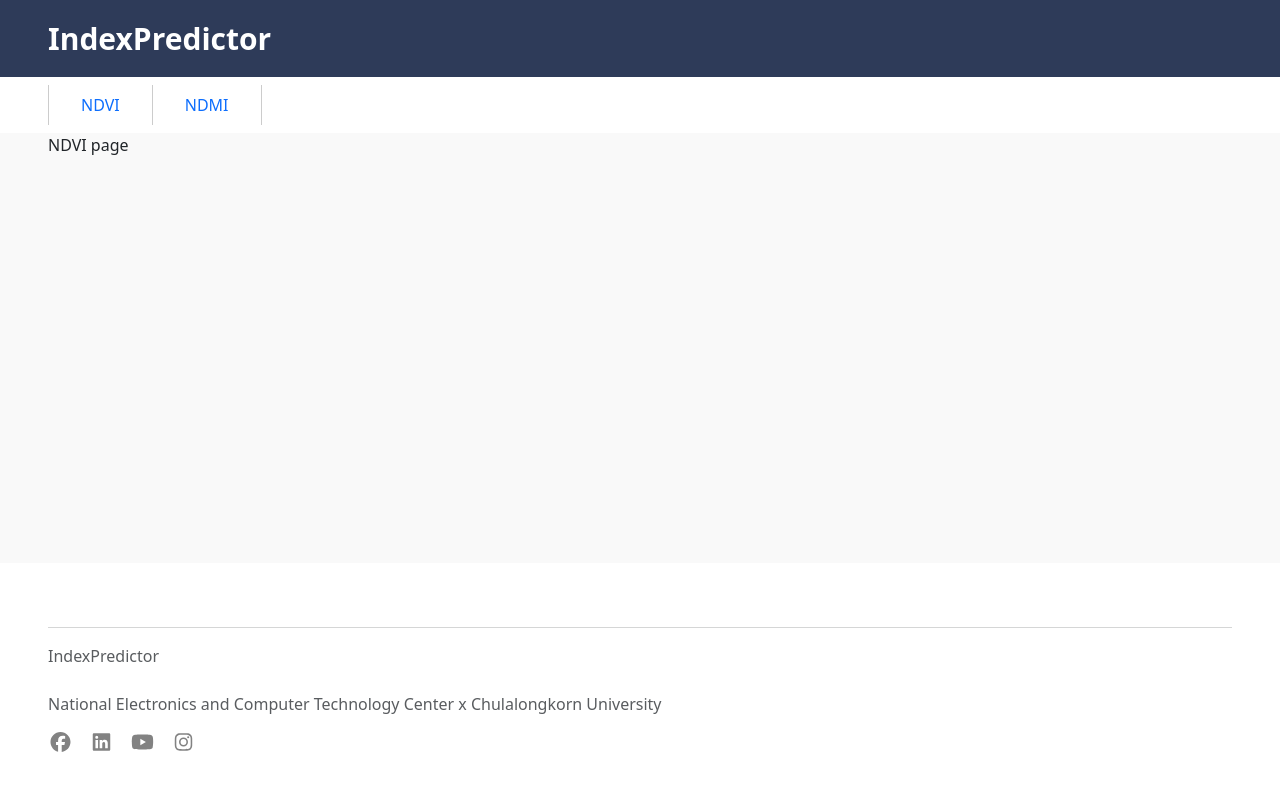
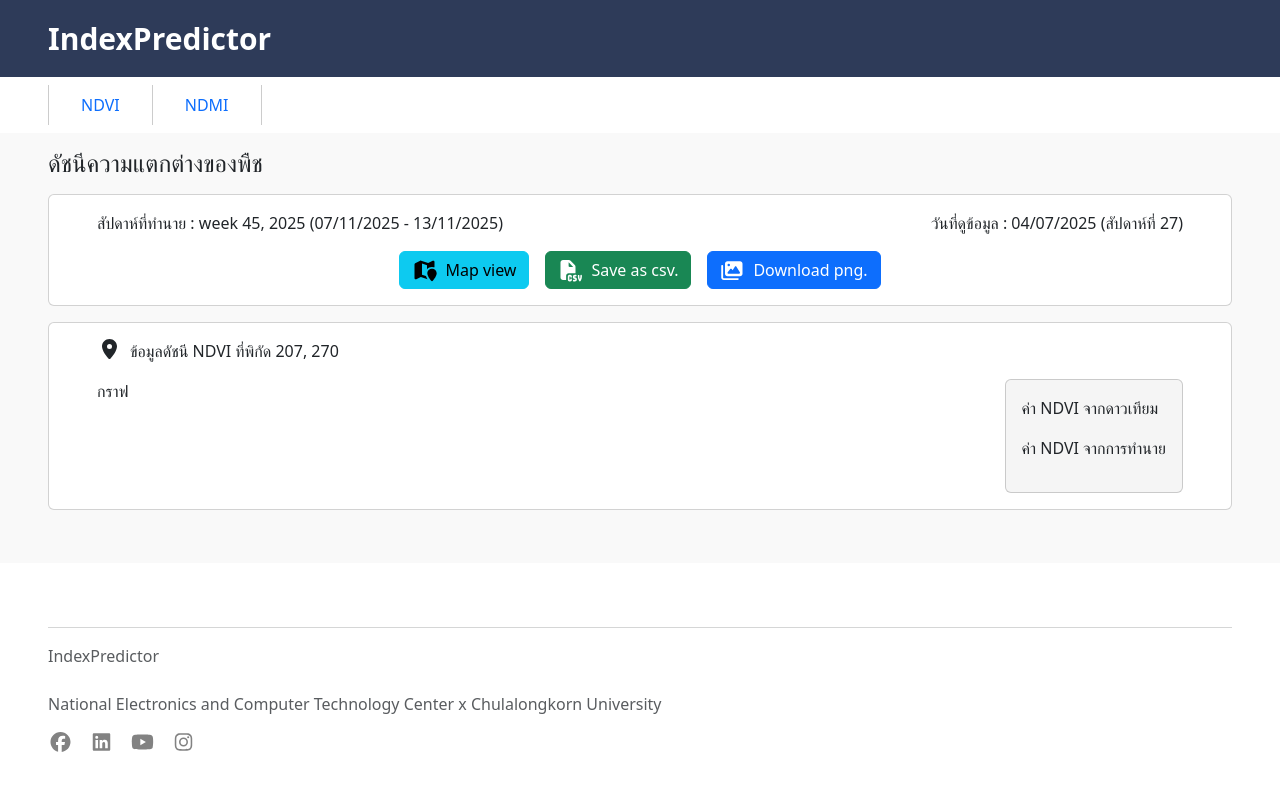
Before and after one commit to Ropocatsip/IndexPredictor, a Next.js app in the folder index-predictor/: page /predictor-detail/ndvi in a window 1280 px wide. Shown: the top 790 px of the page. Built offline with nearby package versions, Linux system fonts and the light colour scheme.

Commit message:
ตกแต่ง ndvi detail

```diff
--- a/index-predictor/app/globals.css
+++ b/index-predictor/app/globals.css
@@ -30,3 +30,7 @@
     border-left: 1px solid #ccc;
     border-right: 1px solid #ccc;
 }
+
+.card-index-detail {
+    background-color: #F5F5F5 !important;
+}
--- a/index-predictor/app/predictor-detail/ndvi/page.tsx
+++ b/index-predictor/app/predictor-detail/ndvi/page.tsx
@@ -1,7 +1,53 @@
+import Image from 'next/image';
+import { library } from '@fortawesome/fontawesome-svg-core';
+import { FontAwesomeIcon } from '@fortawesome/react-fontawesome';
+import { faImages, faFileCsv, faMapLocation, faLocationDot } from '@fortawesome/free-solid-svg-icons';
+
+library.add(faImages, faFileCsv, faMapLocation, faLocationDot);
+
 export default function NDVI() {
   return (
-    <div className="px-5">
-      NDVI page
+    <div className="px-5 py-3">
+      <h4>ดัชนีความแตกต่างของพืช</h4>
+      <div className="card d-flex flex-column mt-3" style={{ width: '100%' }}>
+        <div className="card-body d-flex flex-column px-5">
+          <div className='d-flex flex-row justify-content-between'>
+            <p>สัปดาห์ที่ทำนาย : week 45, 2025 (07/11/2025 - 13/11/2025)</p>
+            <p>วันที่ดูข้อมูล : 04/07/2025 (สัปดาห์ที่ 27)</p>
+          </div>
+          <div className='d-flex justify-content-center gap-3'>
+            <button type="button" className="btn btn-info">
+              <FontAwesomeIcon className='pe-2' icon="map-location" size="lg"></FontAwesomeIcon>
+              Map view
+            </button>
+            <button type="button" className="btn btn-success">
+              <FontAwesomeIcon className='pe-2' icon="file-csv" size="lg"></FontAwesomeIcon>
+              Save as csv.
+            </button>
+            <button type="button" className="btn btn-primary">
+              <FontAwesomeIcon className='pe-2' icon="images" size="lg"></FontAwesomeIcon>
+              Download png.
+            </button>
+          </div>
+        </div>
+      </div>
+      <div className="card d-flex flex-column mt-3" style={{ width: '100%' }}>
+        <div className="card-body d-flex flex-column px-5">
+          <div className='d-flex flex-row'>
+            <FontAwesomeIcon className='pe-2' icon="location-dot" size="lg"></FontAwesomeIcon>
+            <p>ข้อมูลดัชนี NDVI ที่พิกัด 207, 270 </p>
+          </div>
+          <div className='d-flex flex-row'>
+            <div>
+              <p>กราฟ</p>
+            </div>
+            <div className='card card-index-detail ms-auto p-3'>
+              <p>ค่า NDVI จากดาวเทียม</p>
+              <p>ค่า NDVI จากการทำนาย</p>
+            </div>
+          </div>
+        </div>
+      </div>
     </div>
   );
 }
```
Also changed, not shown: 1 other file (tests, documents, lock files or other folders).
